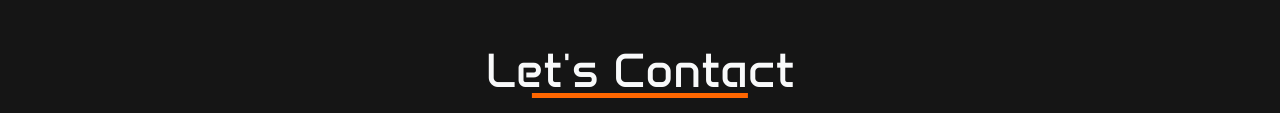
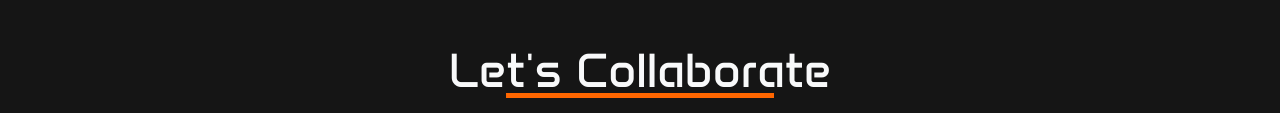
Before and after one commit to code-ovik/portfolio, a plain HTML site: page portfolio.html in a window 1280 px wide. Shown: the part 2631-2744 px from the top of the page. Drawn offline with Linux system fonts and the light colour scheme; grey boxes are pictures that could not be loaded.

Commit message:
Update portfolio.html

```diff
--- a/portfolio.html
+++ b/portfolio.html
@@ -49,7 +49,7 @@
 
   <!-- contact form start -->
   <div class="title">
-    <span>Let's Contact</span>
+    <span>Let's Collaborate</span>
   </div>
   <div id="form">
     <!-- Dynamic loaded by JavaScript -->
```
